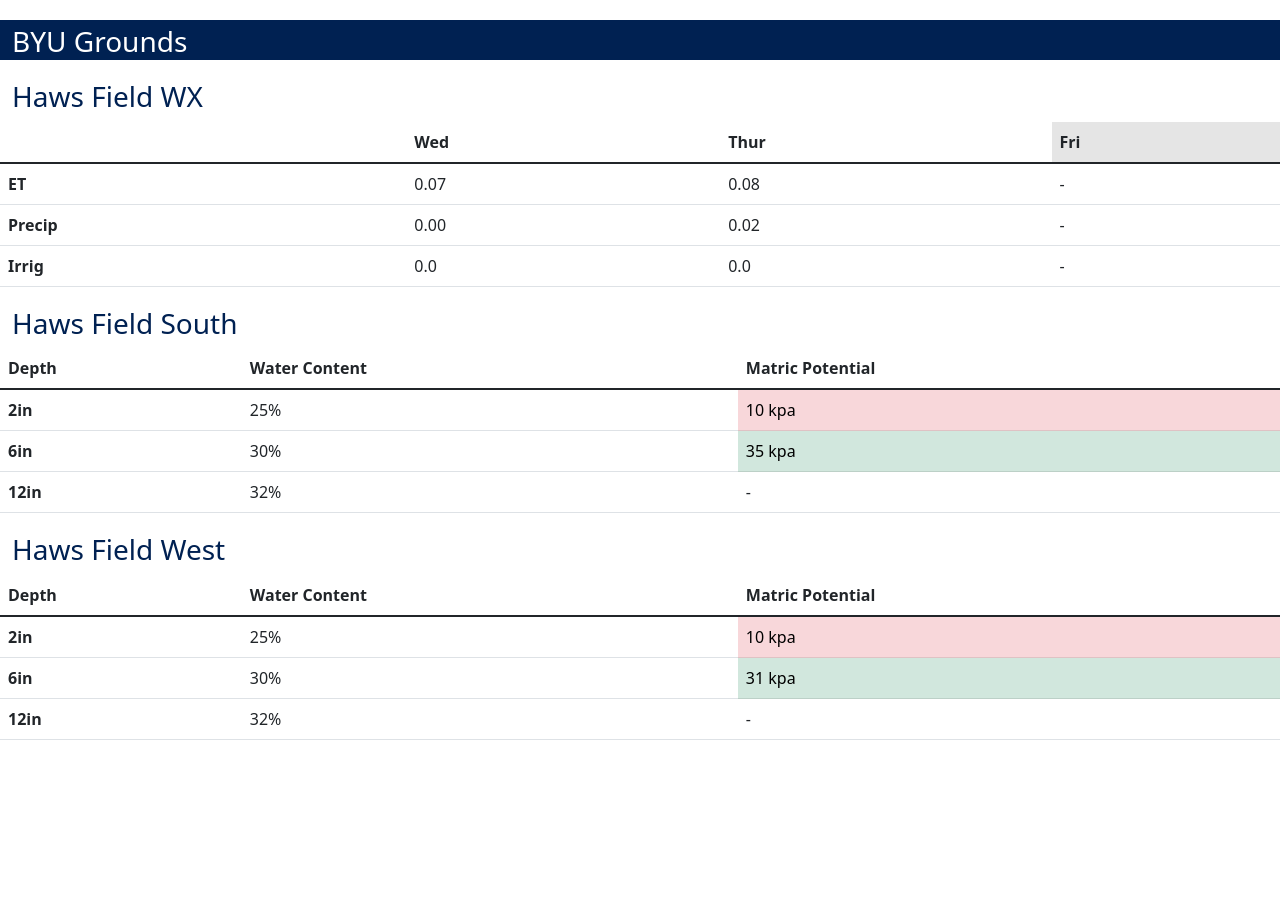
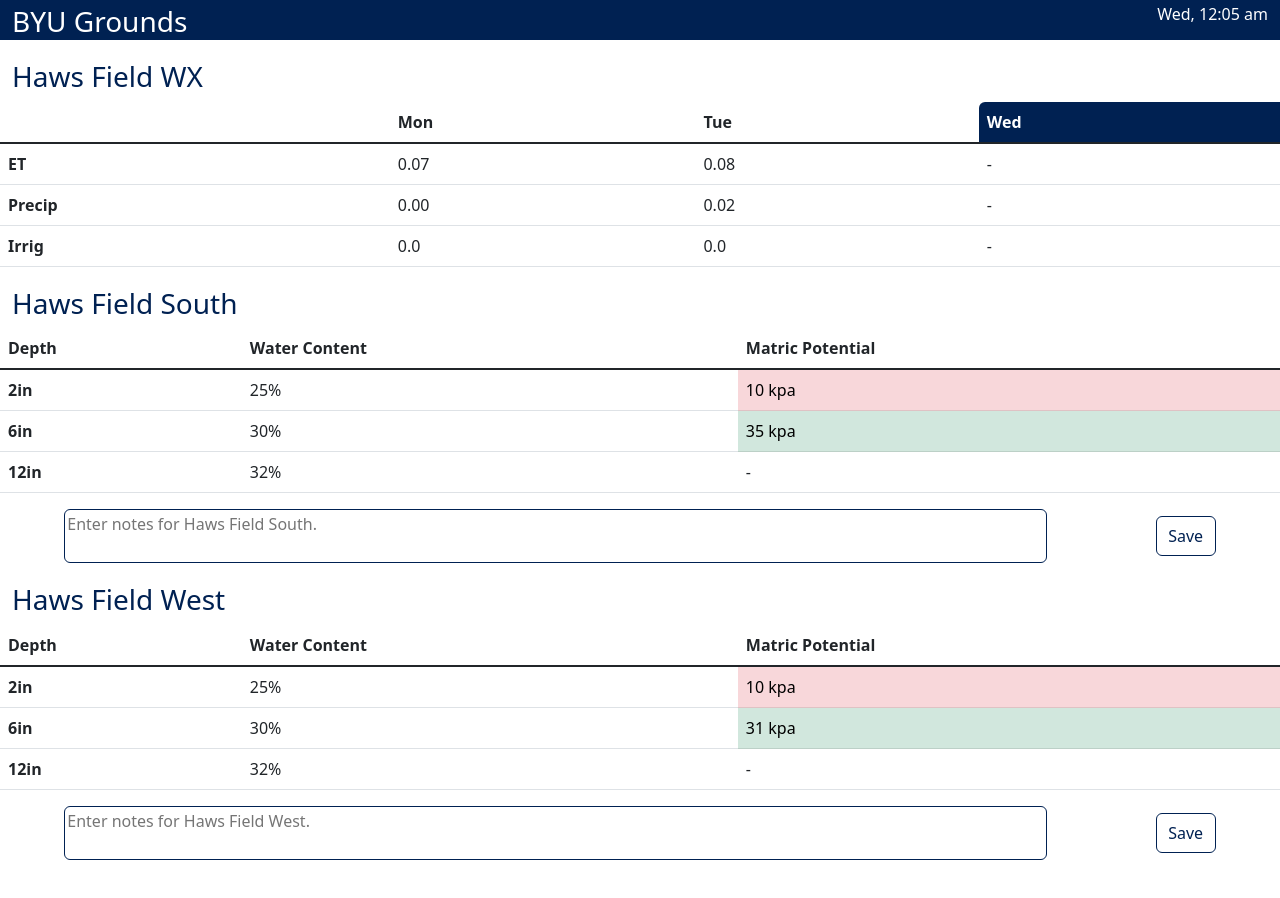
Before and after one commit to levisgaragegroupinc/byu_grounds, a plain HTML site: page index.html in a window 1280 px wide. Before the commit the page ends 800 px from the top, so only its background shows below. Drawn offline with nearby package versions, Linux system fonts and the light colour scheme.

Commit message:
added styling, buttons, text field, mement.js, autofill dates

```diff
--- a/assets/cs/style.css
+++ b/assets/cs/style.css
@@ -1,15 +1,62 @@
+body {
+    margin-bottom: 40px;
+}
+
 .header {
+    display: flex;
     color: white;
     background-color: #002152;
     height: 40px;
     padding-top: 5px;
     padding-bottom: 5px;
+    justify-content: space-between;
 }
 
-.container-fluid {
+.spacing {
     margin-top: 20px;
 }
 
 .byucolor {
     color: #002152;
 }
+
+#day0 {
+    background-color: #002152;
+    color: white;
+    border-top-left-radius: 6px;
+}
+
+h4 {
+    font-size: 16px;
+}
+
+textarea {
+    width: 78%;
+    resize: none;
+    border: solid 1px #002152;
+    border-radius: 6px;
+}
+
+button {
+    border: solid 1px #002152;
+    border-radius: 6px;
+    background-color: white;
+    width: 60px;
+    height: 40px;
+    color: #002152;
+}
+
+.notes-container {
+    margin-left: 10px;
+    margin-right: 10px;
+    display: flex;
+    align-items: center;
+    justify-content: space-around;
+}
+
+button:hover {
+    background-color: #002152;
+    color: white;
+    opacity: 90%;
+    transition-duration: 0.5s;
+}
--- a/assets/js/script.js
+++ b/assets/js/script.js
@@ -1,3 +1,24 @@
+
+
+var secondInterval = window.setInterval(function() {
+    var currentDateTime = moment();
+    $('#currentDay').text(currentDateTime.format('ddd, h:mm a'));
+
+}, 1000);
+
+var subNum = 0
+
+for (let num = 0; num < 3; ++num) {
+    var dayNew = moment().add(subNum, 'days');
+    var day = '#day';
+    let dayId = day + num;
+    console.log(dayId);
+    $(dayId).text(dayNew.format('ddd'));
+    subNum = subNum -1;
+    console.log(subNum);
+};
+
+
 // BYU_Grounds-Haws_Field
 // Token Token 0a86cfd4669882c8a0a5165f0ef6609a8794964c
 
@@ -19,9 +40,9 @@
 // CURL
 // curl -X GET "https://zentracloud.com/api/v3/get_env_model_data/?device_sn=z6-12691&model_type=ETo&port_num=6&inputs=%7B%22elevation%22%3A%201400.4%2C%20%22latitude%22%3A%2040.2466394%2C%20%22wind_measurement_height%22%3A%202%7D" -H  "accept: application/json" -H  "Authorization: Token 0a86cfd4669882c8a0a5165f0ef6609a8794964c"
 
-const urlName = 'https://zentracloud.com/api/v3/get_env_model_data/?device_sn=z6-12691&model_type=ETo&port_num=6&inputs=%7B%22elevation%22%3A%201400.4%2C%20%22latitude%22%3A%2040.2466394%2C%20%22wind_measurement_height%22%3A%202%7D';
- const header1 = 'accept: application/json';
- const header2 = 'Authorization: Token 0a86cfd4669882c8a0a5165f0ef6609a8794964c';
+// const urlName = 'https://zentracloud.com/api/v3/get_env_model_data/?device_sn=z6-12691&model_type=ETo&port_num=6&inputs=%7B%22elevation%22%3A%201400.4%2C%20%22latitude%22%3A%2040.2466394%2C%20%22wind_measurement_height%22%3A%202%7D';
+//  const header1 = 'accept: application/json';
+//  const header2 = 'Authorization: Token 0a86cfd4669882c8a0a5165f0ef6609a8794964c';
 
 // Request URL
 // https://zentracloud.com/api/v3/get_env_model_data/?device_sn=z6-12691&model_type=ETo&port_num=6&inputs=%7B%22elevation%22%3A%201400.4%2C%20%22latitude%22%3A%2040.2466394%2C%20%22wind_measurement_height%22%3A%202%7D
@@ -41,3 +62,51 @@ const urlName = 'https://zentracloud.com/api/v3/get_env_model_data/?device_sn=z6
 //             {"value": 0.13645, "error_flag": false, "error_description": null, "tz_offset": -25200, "timestamp_utc": 1615445999, "datetime": "2021-03-10 23:59:59-07:00"}
 //         }
 //     }
+
+
+// const serialNumber1 = 'z6-12691';
+// const serialNumber2 = 'z6-12677';
+
+// var url = 'https://zentracloud.com/api/v3/get_readings/?device_sn=z6-12691&start_date=04-04-2022%2000%3A00&end_date=04-04-2022%2023%3A59&output_format=json&page_num=1&per_page=1000&sort_by=descending'
+
+
+
+// Access to XMLHttpRequest at 'https://zentracloud.com/api/v3/get_readings/?device_sn=z6-12691&start_date=04-04-2022%2000%3A00&end_date=04-04-2022%2023%3A59&output_format=json&page_num=1&per_page=1000&sort_by=descending'
+// from origin 'null' has been blocked by CORS policy: Response to preflight request doesn't pass access control check: No 'Access-Control-Allow-Origin' header is present on the requested resource.
+
+// Example of fetch with headers
+// fetch('https://reqbin.com/echo/get/json', {
+//   headers: {Authentication: 'Bearer Token'}
+// })
+//    .then(resp => resp.json())
+//    .then(json => console.log(json))
+
+
+// // Example of fetch with custom headers
+//    fetch('https://reqbin.com/echo/get/json', {
+//     headers: {
+//       Accept: 'application/json',
+//       Authentication: 'Bearer Token',
+//       'X-Custom-Header': 'header value'
+//     }
+//   })
+//      .then(resp => resp.json())
+//      .then(json => console.log(json))
+
+// Using the ZENTRA API
+// fetch('https://zentracloud.com/api/v3/get_readings/?device_sn=z6-12691&start_date=04-04-2022%2000%3A00&end_date=04-04-2022%2023%3A59&output_format=json&page_num=1&per_page=1000&sort_by=descending',
+// {   mode: 'no-cors',
+//     headers: {
+//       Accept: 'application/json',
+//       Authentication: 'Token d2ae37dcd2a29e5b4785e16ddaa598bfeccf9e09',
+//     }
+//   }).then(resp => resp.json())
+//     .then(json => console.log(json));
+
+// Using the ZENTRA API CSV format
+// https://zentracloud.com/api/v1/download?sn=z6-12691&device_password=36127-87571&response_type=csv
+
+// fetch('https://zentracloud.com/api/v1/download?sn=z6-12691&device_password=36127-87571&response_type=csv',
+// { mode: 'no-cors'})
+//     .then(resp => resp.text())
+//     .then(text => console.log(text));
--- a/index.html
+++ b/index.html
@@ -10,9 +10,14 @@
 </head>
 <body>
       <div class="container-fluid header">
-        <h3>BYU Grounds</h3>
+        <h3>BYU Grounds</h3><h4 id="currentDay">Time</h4>
       </div>
-      <div class="container-fluid">
+      <div class="clock">
+        <!-- <h4 id="currentDay">Time</h4> -->
+
+      </div>
+
+      <div class="container-fluid spacing">
         <!-- Container https://getbootstrap.com/docs/5.1/layout/containers/ -->
         <h3 class="byucolor">Haws Field WX</h3>
       </div>
@@ -21,9 +26,9 @@
       <thead>
         <tr>
           <th scope="col"></th>
-          <th scope="col">Wed</th>
-          <th scope="col">Thur</th>
-          <th scope="col" class="table-active">Fri</th>
+          <th scope="col" id="day2"></th>
+          <th scope="col" id="day1"></th>
+          <th scope="col" id="day0"></th>
         </tr>
       </thead>
       <tbody>
@@ -47,7 +52,7 @@
         </tr>
       </tbody>
     </table>
-      <div class="container-fluid">
+      <div class="container-fluid spacing">
         <!-- Content here -->
         <h3 class="byucolor">Haws Field South</h3>
       </div>
@@ -78,7 +83,11 @@
           </tr>
         </tbody>
       </table>
-      <div class="container-fluid">
+      <div class="notes-container">
+        <textarea rows="2" placeholder="Enter notes for Haws Field South."></textarea>
+        <button type="button">Save</button>
+      </div>
+      <div class="container-fluid spacing">
         <!-- Content here -->
         <h3 class="byucolor">Haws Field West</h3>
       </div>
@@ -108,7 +117,18 @@
           </tr>
         </tbody>
       </table>
-    <script src="https://cdn.jsdelivr.net/npm/bootstrap@5.1.3/dist/js/bootstrap.bundle.min.js" integrity="sha384-ka7Sk0Gln4gmtz2MlQnikT1wXgYsOg+OMhuP+IlRH9sENBO0LRn5q+8nbTov4+1p" crossorigin="anonymous"></script>
+      <div class="notes-container">
+        <textarea rows="2" placeholder="Enter notes for Haws Field West."></textarea>
+        <button type="button">Save</button>
+      </div>
+      <script src="https://ajax.googleapis.com/ajax/libs/jquery/3.6.0/jquery.min.js"></script>
+      <script src="https://cdn.jsdelivr.net/npm/bootstrap@5.1.3/dist/js/bootstrap.bundle.min.js" integrity="sha384-ka7Sk0Gln4gmtz2MlQnikT1wXgYsOg+OMhuP+IlRH9sENBO0LRn5q+8nbTov4+1p" crossorigin="anonymous"></script>
+      <script
+        src="https://cdnjs.cloudflare.com/ajax/libs/moment.js/2.29.1/moment.min.js"
+        integrity="sha512-qTXRIMyZIFb8iQcfjXWCO8+M5Tbc38Qi5WzdPOYZHIlZpzBHG3L3by84BBBOiRGiEb7KKtAOAs5qYdUiZiQNNQ=="
+        crossorigin="anonymous"
+        referrerpolicy="no-referrer"
+      ></script>
       <script src="./assets/js/script.js"></script>
 </body>
 </html>
```
